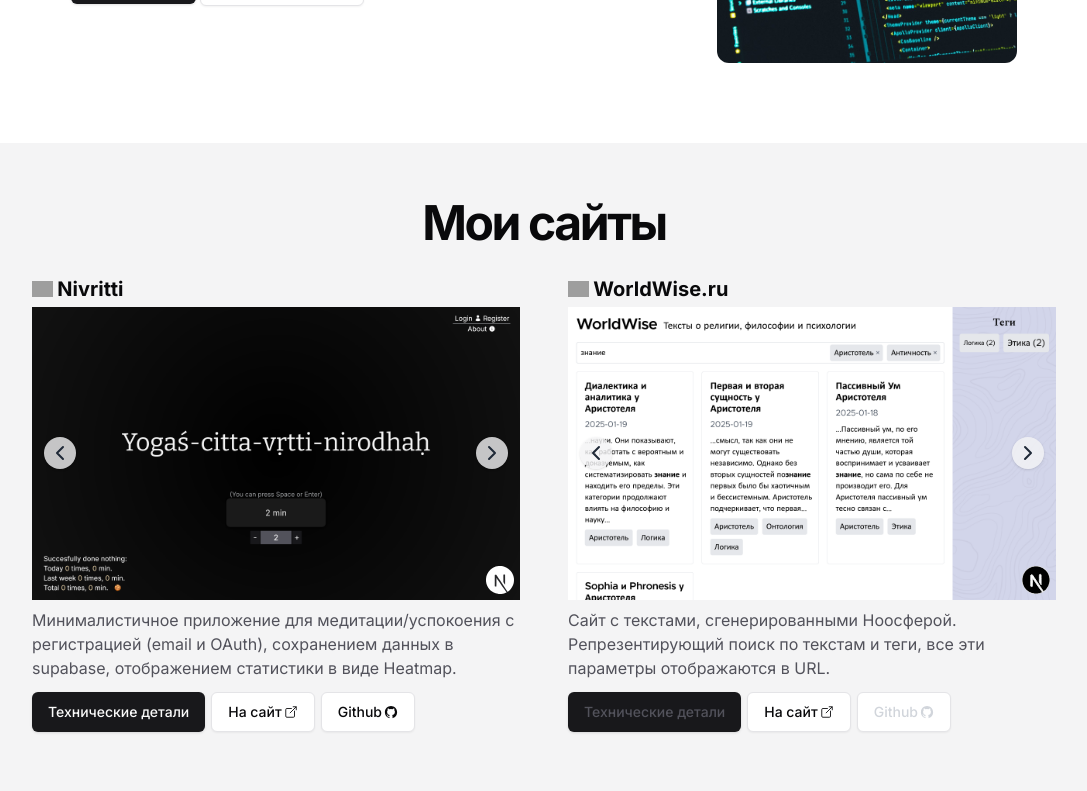
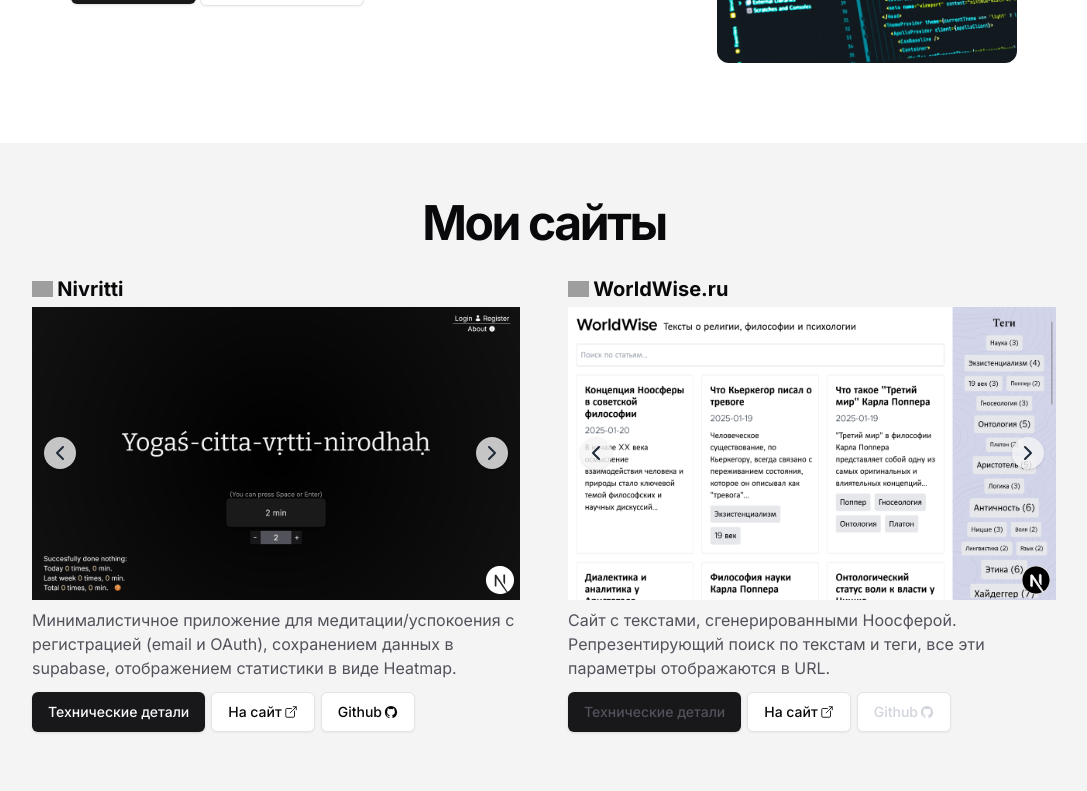
Before and after one commit to siebentod/portfolio, a Next.js app: page / in a window 1280 px wide. Shown: the part 373-1164 px from the top of the page, without its empty margins (96-1183 px from the left). Built offline with nearby package versions, Linux system fonts and the light colour scheme; grey boxes are pictures that could not be loaded.

Commit message:
smallfix

```diff
--- a/app/_components/FeaturedProjects.jsx
+++ b/app/_components/FeaturedProjects.jsx
@@ -108,11 +108,11 @@
                 <Carousel>
                   <Screenshot
                     onModalOpen={onModalOpen}
-                    src="/screenshots/worldwise1.png"
+                    src="/screenshots/worldwise2.png"
                   />
                   <Screenshot
                     onModalOpen={onModalOpen}
-                    src="/screenshots/worldwise2.png"
+                    src="/screenshots/worldwise1.png"
                   />
                   <Screenshot
                     onModalOpen={onModalOpen}
```
